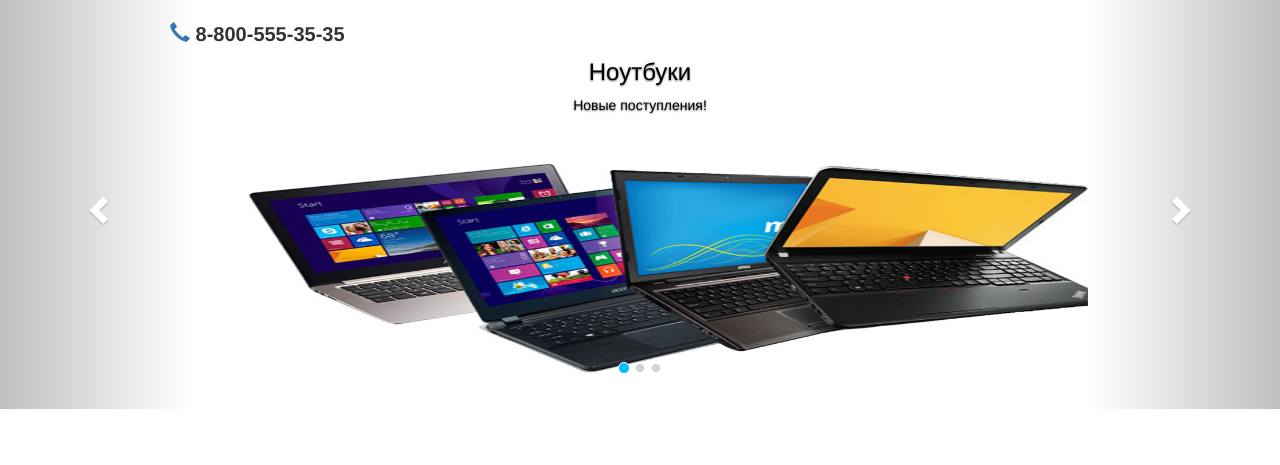
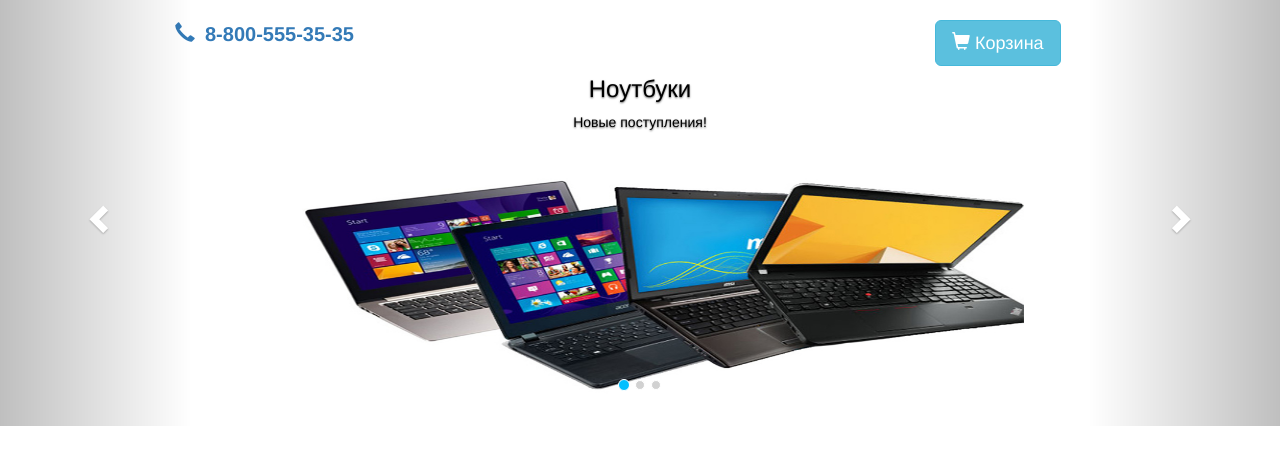
Before and after one commit to selutin99/cosshop, a PHP site: page / in a window 1280 px wide. Shown: the part 51-516 px from the top of the page. Run offline with PHP 8.4, Linux system fonts and the light colour scheme.

Commit message:
Register and login modal & another fixes

```diff
--- a/css/main.css
+++ b/css/main.css
@@ -29,8 +29,27 @@
 #our_phone{
 	font-size: 20px;
 	margin-top: 20px;
-	padding-left: 100px;
+	padding-left: 90px;
 	font-weight: bold;
 }
 
+#phone{
+	text-decoration: none;
+}
+
 /**********CAROUSEL END***********/
+
+/**********LOGIN MODAL***********/
+.form-label-group{
+	padding-top: 10px;
+	margin-bottom: 5px;
+}
+
+.login-help{
+	font-size: 12px;
+}
+
+.login-help a{
+	text-decoration: none;
+}
+/********END LOGIN MODAL*********/
--- a/index.php
+++ b/index.php
@@ -33,8 +33,8 @@
 					</ul>
 
 					<ul class="nav navbar-nav navbar-right">
-						<li><a href="#"><span class="glyphicon glyphicon-user"></span> Регистрация</a></li>
-						<li><a href="#"><span class="glyphicon glyphicon-log-in"></span> Вход</a></li>
+						<li><a href="#" data-toggle="modal" data-target="#registerModal"><span class="glyphicon glyphicon-user"></span> Регистрация</a></li>
+						<li><a href="#" data-toggle="modal" data-target="#loginModal"><span class="glyphicon glyphicon-log-in"></span> Вход</a></li>
 					</ul>
 
 					<!--SEARCH-->
@@ -54,7 +54,7 @@
 		</header>
 		<!-- END HEADER-->
 
-		<!--SLIDER-->
+		<!--CAROUSEL-->
 		<div class="container my_carousel">
 			<div id="myCarousel" class="carousel slide" data-ride="carousel">
 				<!--INDICATORS-->
@@ -67,12 +67,21 @@
 
 				<!-- PHONE NUMBER -->
 				<div class="container">
-					<p id="our_phone">
-						<a href="#">
-							<span class="glyphicon glyphicon-earphone"></span>
-						</a>
-						8-800-555-35-35
-					</p>
+					<div class="col-md-4">
+						<p id="our_phone">
+							<a href="#" id="phone">
+								<span class="glyphicon glyphicon-earphone" style="margin-right: 10px;"></span>8-800-555-35-35
+							</a>
+						</p>
+					</div>
+
+					<div class="col-md-4 col-md-offset-4">
+						<p id="our_phone">
+							<a href="#" class="btn btn-info btn-lg">
+								<span class="glyphicon glyphicon-shopping-cart"></span> Корзина
+							</a>
+						</p>
+					</div>
 				</div>
 				<!-- END PHONE NUMBER -->
 
@@ -83,7 +92,7 @@
 					  <h3>Ноутбуки</h3>
 					  <p>Новые поступления!</p>
 					</div>
-					<img src="images/n1.jpg" class="center-block" style="width:70%; max-height: 350px;">
+					<img src="images/n1.jpg" class="center-block" style="width:60%; max-height: 350px;">
 
 				  </div>
 
@@ -118,6 +127,99 @@
 				<!--END CONTROLLERS-->
 		    </div>
 		</div>
+		<!--END CAROUSEL-->
+
+
+		<!-- LOGIN MODAL-->
+		<div class="modal" id="loginModal" tabindex="-1" role="dialog">
+            <div class="modal-dialog" role="document">
+				<div class="modal-content">
+					<div class="modal-header">
+						<button type="button" class="close" data-dismiss="modal" aria-label="Close">
+							<span aria-hidden="true">×</span>
+						</button>
+
+						<div class="row">
+							<img src="images/logo/logo.svg" style="height: 40px; float: left; margin-right: 10px;"/>
+							<h2 class="modal-title">Вход</h2>
+						</div>
+					</div>
+					<div class="modal-body">
+						<form class="form-signin">
+							<div class="form-label-group">
+								<label for="inputEmail">Email</label>
+								<input type="email" id="inputEmail" class="form-control" placeholder="Введите email" required autofocus>
+							</div>
+
+							<div class="form-label-group">
+								<label for="inputPassword">Пароль</label>
+								<input type="password" id="inputPassword" class="form-control" placeholder="Введите пароль" required>
+							</div>
+
+							<div class="checkbox mb-3">
+							  <label>
+								<input type="checkbox" value="remember-me"> Запомнить меня
+							  </label>
+							</div>
+
+							<div class="login-help">
+								<a href="#" data-toggle="modal" data-target="#registerModal" data-dismiss="modal">Зарегистрироваться</a> - <a href="#">Забыли пароль?</a>
+							</div>
+
+							<div class="text-center">
+								<button class="btn btn-lg btn-info" type="submit" name="login">Войти</button>
+							</div>
+						</form>
+					</div>
+				</div>
+            </div>
+        </div>
+		<!--END LOGIN MODAL-->
+
+		<!-- REGISTER MODAL-->
+		<div class="modal" id="registerModal" tabindex="-1" role="dialog">
+            <div class="modal-dialog" role="document">
+				<div class="modal-content">
+					<div class="modal-header">
+						<button type="button" class="close" data-dismiss="modal" aria-label="Close">
+							<span aria-hidden="true">×</span>
+						</button>
+
+						<div class="row">
+							<img src="images/logo/logo.svg" style="height: 40px; float: left; margin-right: 10px;"/>
+							<h2 class="modal-title">Регистрация</h2>
+						</div>
+					</div>
+					<div class="modal-body">
+						<form class="form-signin">
+							<div class="form-label-group">
+								<label for="inputEmail">Email</label>
+								<input type="email" id="registerEmail" class="form-control" placeholder="Введите email" required autofocus>
+							</div>
+
+							<div class="form-label-group">
+								<label for="inputPassword">Пароль</label>
+								<input type="password" id="registerPassword" class="form-control" placeholder="Введите пароль" required>
+							</div>
+
+							<div class="form-label-group">
+								<label for="inputPassword">Подтверждение пароля</label>
+								<input type="password" id="registerRepearPassword" class="form-control" placeholder="Подтвердите пароль" required>
+							</div>
+
+							<div class="login-help">
+								<a href="#" data-toggle="modal" data-target="#loginModal" data-dismiss="modal">Уже есть аккаунт?</a>
+							</div>
+
+							<div class="text-center">
+								<button class="btn btn-lg btn-info" type="submit" name="registration">Зарегистрироваться</button>
+							</div>
+						</form>
+					</div>
+				</div>
+            </div>
+        </div>
+		<!--END REGISTER MODAL-->
 
         <script src="https://ajax.googleapis.com/ajax/libs/jquery/3.3.1/jquery.min.js"></script>
         <script src="https://cdnjs.cloudflare.com/ajax/libs/popper.js/1.14.3/umd/popper.min.js" integrity="sha384-ZMP7rVo3mIykV+2+9J3UJ46jBk0WLaUAdn689aCwoqbBJiSnjAK/l8WvCWPIPm49" crossorigin="anonymous"></script>
```
Also changed, not shown: images/n2.jpg, images/n3.jpg.
